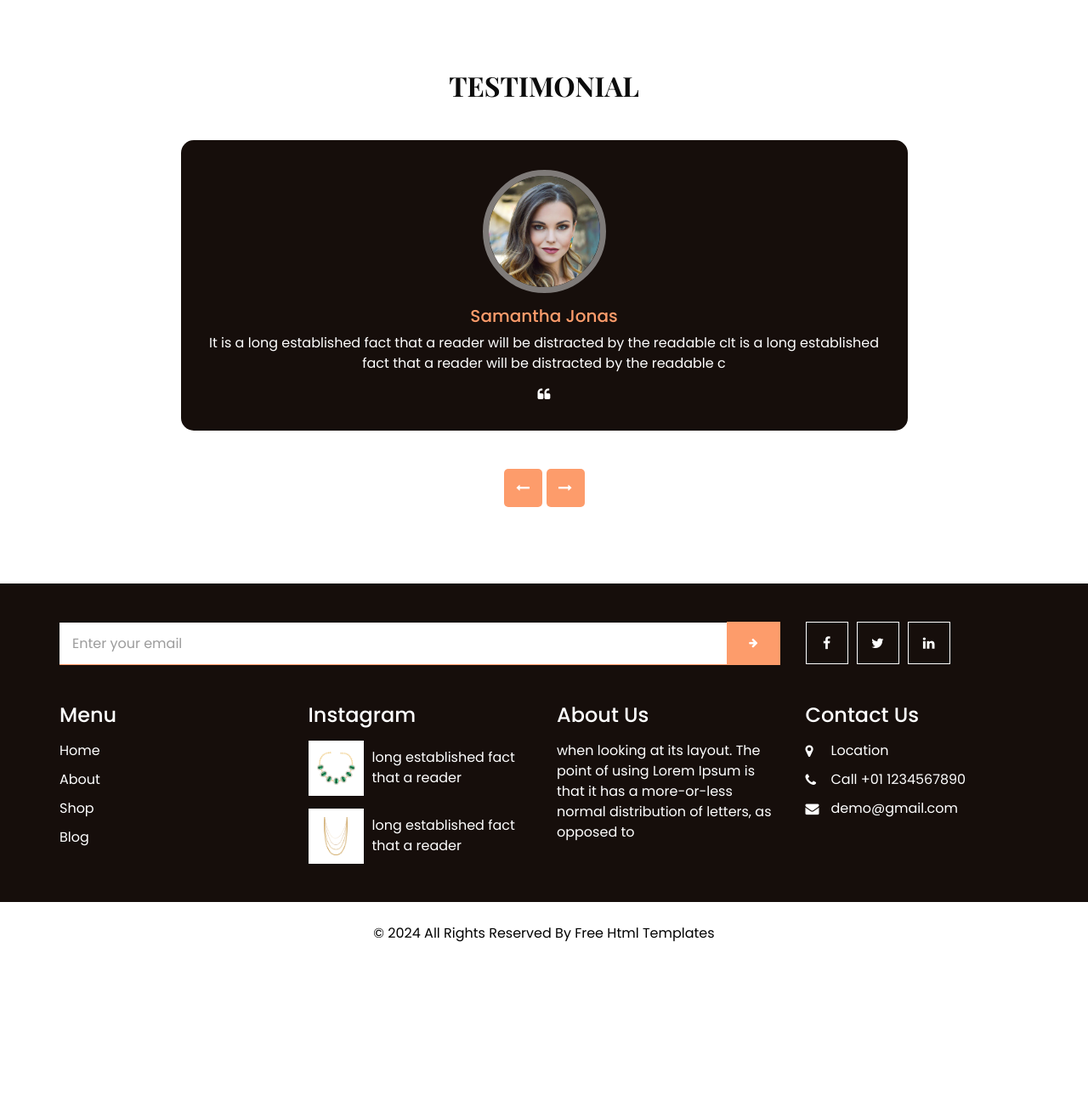
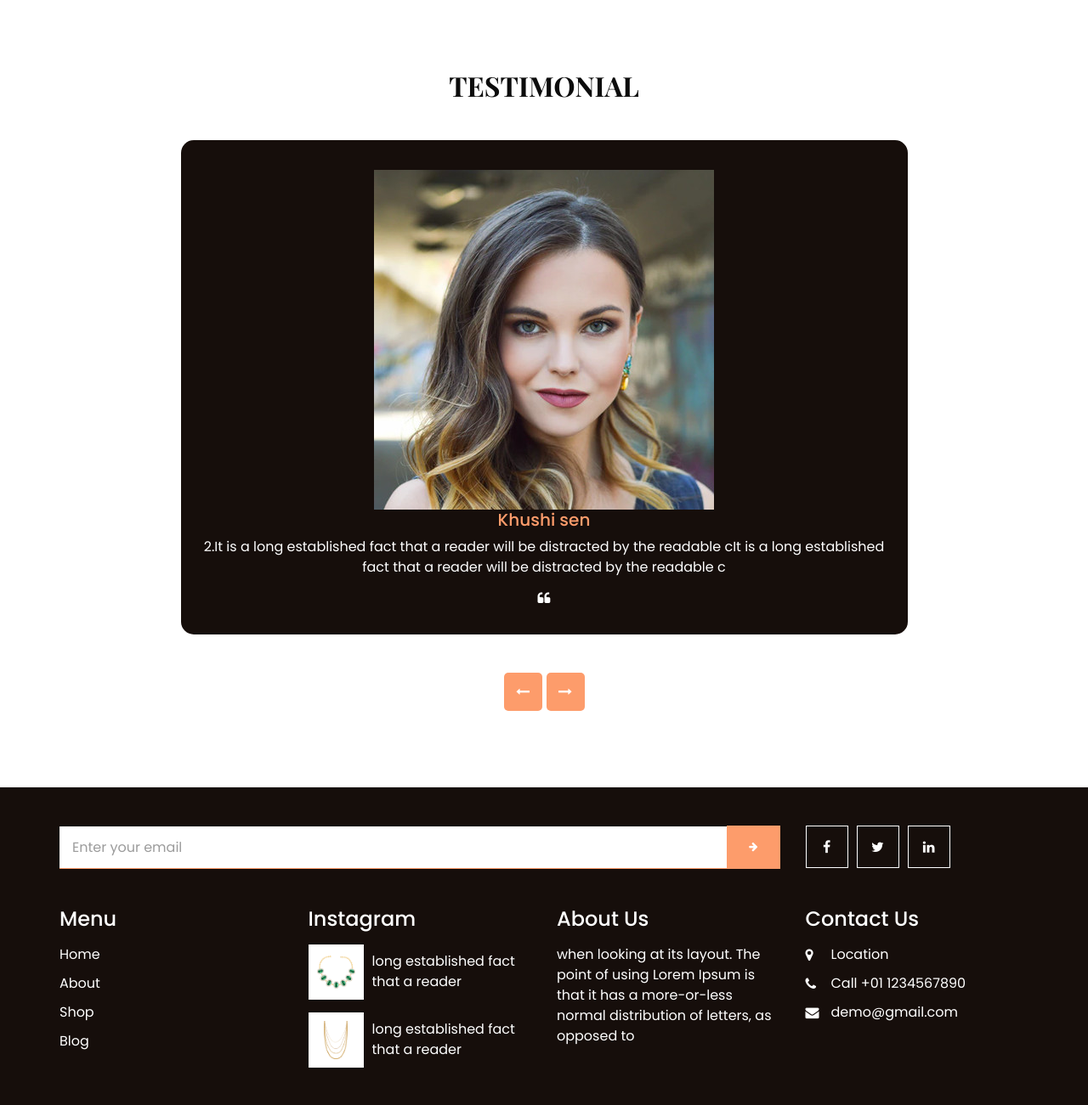
Before and after one commit to yashyc7/DjangoBackendCourseWsCubeTech, a Django app: page / in a window 1280 px wide. Shown: the part 3534-4835 px from the top of the page at 85% size. Before the commit the page ends 4643 px from the top, so only its background shows below. Run offline with Django 5.2, Linux system fonts and the light colour scheme; data comes from the database, SQL or seed files in the repository; both versions use the stored data as it was after the commit; some libraries are stand-ins or nearby versions.

Commit message:
creating the website development repository in the github

```diff
--- a/mysite/mysite/views.py
+++ b/mysite/mysite/views.py
@@ -1,11 +1,15 @@
 from django.shortcuts import render
 from django.http import HttpResponse
+from service.models import Service
 
 from .forms import UsersForm
 
 
 def index(request):
-    return render(request, "index.html")
+    servicesData=Service.objects.all()
+    #sending the data from the table to the website using data dictionaries.
+    data={'servicesData':servicesData}
+    return render(request, "index.html",data)
 
 
 def about(request):
--- a/mysite/service/admin.py
+++ b/mysite/service/admin.py
@@ -4,7 +4,6 @@ from django.contrib import admin
 
 from service.models import Service
 
-class Service_admin(admin.ModelAdmin):
+class ServiceAdmin(admin.ModelAdmin):
     list_display=('service_icon','service_title','service_des')
-
-admin.site.register(Service,Service_admin)
+admin.site.register(Service,ServiceAdmin)
--- a/mysite/service/models.py
+++ b/mysite/service/models.py
@@ -5,3 +5,6 @@ class Service(models.Model):
     service_icon=models.CharField(max_length=50)
     service_title=models.CharField(max_length=50)
     service_des=models.TextField()
+
+
+#id is created automatically in the models
--- a/mysite/templates/index.html
+++ b/mysite/templates/index.html
@@ -331,70 +331,28 @@
           <div class="carousel-inner">
             <div class="carousel-item active">
               <div class="row">
+                {% for n in servicesData %}
                 <div class="col-md-11 col-lg-10 mx-auto">
                   <div class="box">
-                    <div class="img-box">
+                    <div class="{{n.service_icon}}">
                       <img src="/static/images/client.jpg" alt="" />
                     </div>
                     <div class="detail-box">
                       <div class="name">
-                        <h6>Samantha Jonas</h6>
+                        <h6>{{n.service_title}}</h6>
                       </div>
                       <p>
-                        It is a long established fact that a reader will be
-                        distracted by the readable cIt is a long established
-                        fact that a reader will be distracted by the readable c
+                      {{n.service_des}}
                       </p>
                       <i class="fa fa-quote-left" aria-hidden="true"></i>
                     </div>
                   </div>
+                  {% endfor %}
                 </div>
               </div>
             </div>
-            <div class="carousel-item">
-              <div class="row">
-                <div class="col-md-11 col-lg-10 mx-auto">
-                  <div class="box">
-                    <div class="img-box">
-                      <img src="/static/images/client.jpg" alt="" />
-                    </div>
-                    <div class="detail-box">
-                      <div class="name">
-                        <h6>Samantha Jonas</h6>
-                      </div>
-                      <p>
-                        It is a long established fact that a reader will be
-                        distracted by the readable cIt is a long established
-                        fact that a reader will be distracted by the readable c
-                      </p>
-                      <i class="fa fa-quote-left" aria-hidden="true"></i>
-                    </div>
-                  </div>
-                </div>
-              </div>
-            </div>
-            <div class="carousel-item">
-              <div class="row">
-                <div class="col-md-11 col-lg-10 mx-auto">
-                  <div class="box">
-                    <div class="img-box">
-                      <img src="/static/images/client.jpg" alt="" />
-                    </div>
-                    <div class="detail-box">
-                      <div class="name">
-                        <h6>Samantha Jonas</h6>
-                      </div>
-                      <p>
-                        It is a long established fact that a reader will be
-                        distracted by the readable cIt is a long established
-                        fact that a reader will be distracted by the readable c
-                      </p>
-                      <i class="fa fa-quote-left" aria-hidden="true"></i>
-                    </div>
-                  </div>
-                </div>
-              </div>
-            </div>
+
+
           </div>
           <div class="carousel_btn-container">
             <a
```
Also changed, not shown: mysite/db.sqlite3.
